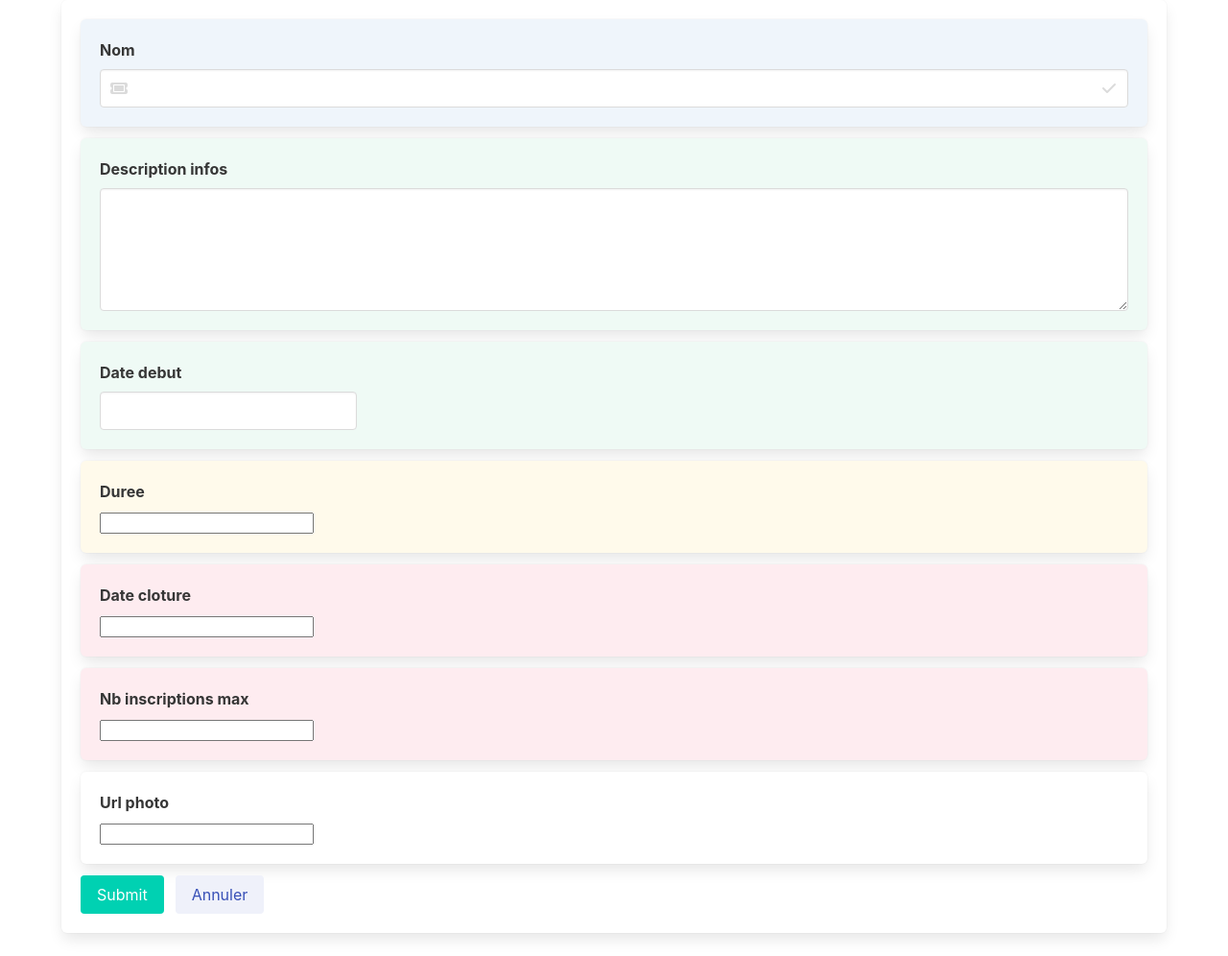
After one commit to LSarribouette/rocket-go, a Symfony app: template templates/sortie/new.html.twig in a window 1280 px wide. The commit adds this page. Shown: the whole page at 96% size. Run offline with Twig, Linux system fonts and the light colour scheme; the template is opened without the code that fills it, so the values that code supplies are empty; form fields are guessed from the names that the template uses; some libraries are stand-ins or nearby versions.

Commit message:
Affichage du Create Sortie -> sortie/new/html.twig

```diff
--- a/templates/base.html.twig
+++ b/templates/base.html.twig
@@ -17,5 +17,6 @@
     </head>
     <body>
         {% block body %}{% endblock %}
+        <script src="https://kit.fontawesome.com/ed8d6cd9d5.js" crossorigin="anonymous"></script>
     </body>
 </html>
--- /dev/null
+++ b/templates/sortie/new.html.twig
@@ -0,0 +1,82 @@
+{% extends 'base.html.twig' %}
+
+{% block body %}
+    <form class="container box">
+        {{ form_start(sortieForm) }}
+        <div id="errors" class="my-custom-class-for-errors">
+            {# TODO: error management #}
+            {{ form_errors(sortieForm) }}
+        </div>
+        <div id="nom" class="field box has-background-info-light">
+            <label class="label">
+                {{ form_label(sortieForm.nom) }}
+            </label>
+            <div class="control has-icons-left has-icons-right">
+                {{ form_widget(sortieForm.nom, {'attr': {'class':'input'} }) }}
+                <span class="icon is-small is-left">
+              <i class="fas fa-{{ random(['plane', 'dribbble', 'paper-plane', 'ticket', 'palette','gamepad']) }}"></i>
+            </span>
+                <span class="icon is-small is-right">
+              <i class="fas fa-check"></i>
+            </span>
+            </div>
+        </div>
+        <div id="description" class="field box has-background-success-light">
+            <label class="label">
+                {{ form_label(sortieForm.descriptionInfos) }}
+            </label>
+            <div class="control">
+                {{ form_widget(sortieForm.descriptionInfos, {'attr': {'class':'textarea'} }) }}
+            </div>
+        </div>
+        <div id="date-debut" class="field box has-background-success-light">
+            <label class="label">
+                {{ form_label(sortieForm.dateDebut) }}
+            </label>
+            <div class="control">
+                {{ form_widget(sortieForm.dateDebut, {'attr': {'class':'input column is-one-quarter'} }) }}
+            </div>
+        </div>
+        <div id="duree" class="field box has-background-warning-light">
+            <label class="label">
+                {{ form_label(sortieForm.duree) }}
+            </label>
+            <div class="control container">
+                {{ form_widget(sortieForm.duree, {'attr': {'class':''} }) }}
+            </div>
+        </div>
+        <div id="date-cloture" class="field box has-background-danger-light">
+            <label class="label">
+                {{ form_label(sortieForm.dateCloture) }}
+            </label>
+            <div class="control container">
+                {{ form_widget(sortieForm.dateCloture, {'attr': {'class':''} }) }}
+            </div>
+        </div>
+        <div id="nb-inscription" class="field box has-background-danger-light">
+            <label class="label">
+                {{ form_label(sortieForm.nbInscriptionsMax) }}
+            </label>
+            <div class="control container">
+                {{ form_widget(sortieForm.nbInscriptionsMax, {'attr': {'class':''} }) }}
+            </div>
+        </div>
+        <div id="url-photo" class="field box">
+            <label class="label">
+                {{ form_label(sortieForm.urlPhoto) }}
+            </label>
+            <div class="control container">
+                {{ form_widget(sortieForm.urlPhoto, {'attr': {'class':''} }) }}
+            </div>
+        </div>
+        <div id="submit" class="field is-grouped">
+            <div class="control">
+                {{ form_widget(sortieForm.submit, {'attr': {'class':'button is-primary'} }) }}
+            </div>
+            <div class="control">
+                <input type="reset" value="Annuler" class="button is-link is-light"></input>
+            </div>
+        </div>
+        {{ form_end(sortieForm) }}
+    </form>
+{% endblock %}
```
Also changed, not shown: src/Controller/SortieController.php (+25 -2 lines), src/Form/SortieType.php (added, +116 -0 lines).
